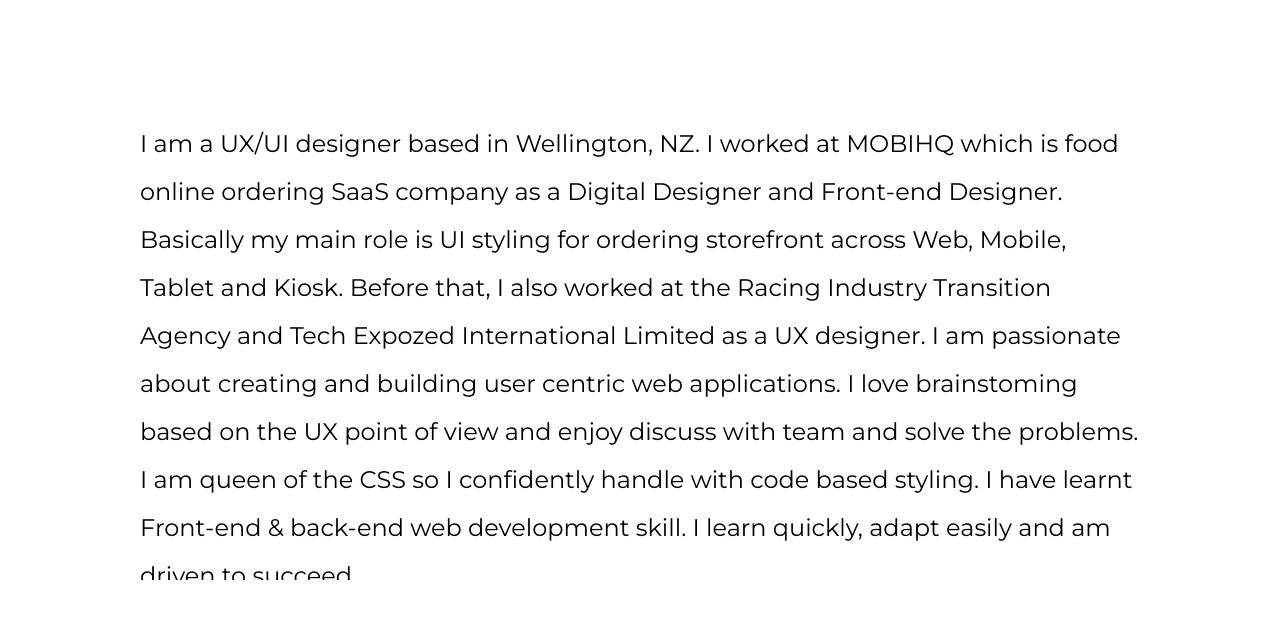
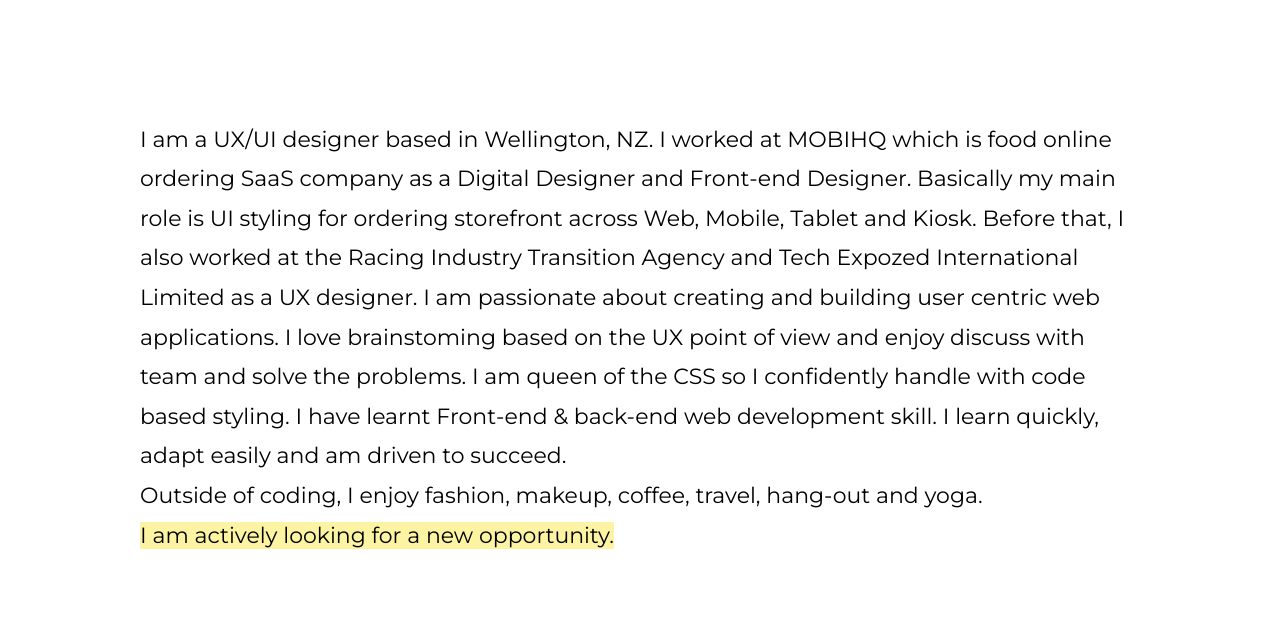
Before and after one commit to alexsophiekim/portfolio-v2, a plain HTML site: page index.html in a window 1280 px wide. Shown: the part 1020-1663 px from the top of the page. Drawn offline with nearby package versions, Linux system fonts and the light colour scheme; files that its build step writes are made by us from their sources; a web font is replaced by a local one.

Commit message:
changed font size

```diff
--- a/scss/style.scss
+++ b/scss/style.scss
@@ -206,9 +206,10 @@
   align-items: center;
   padding-top:7%;
    h1{
+      font-size: 22px;
       margin: 5% auto;
       max-width: 1000px;
-      line-height: 3rem;
+      line-height: 1.8em;
       font-weight: 100;
       // animation: 2s ease-in 1 letter;
       @include respond-to(sm){
```
